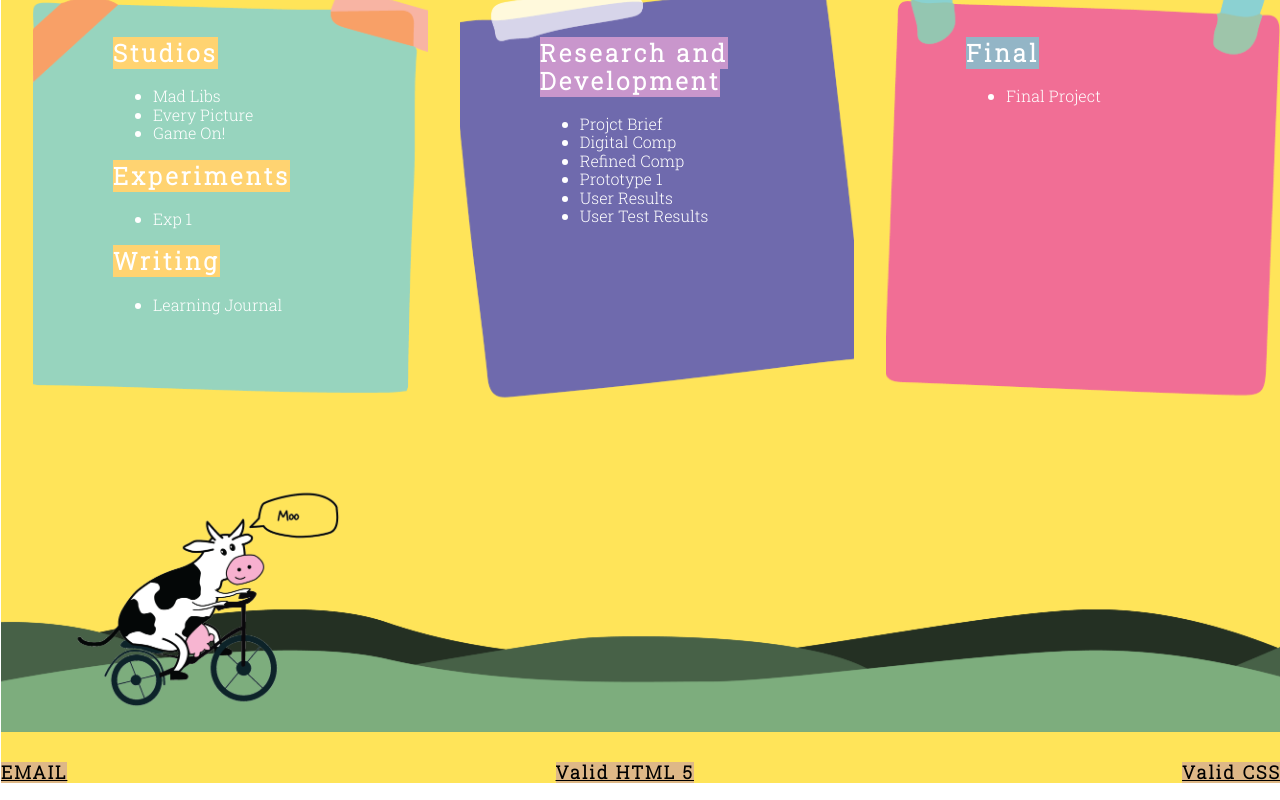
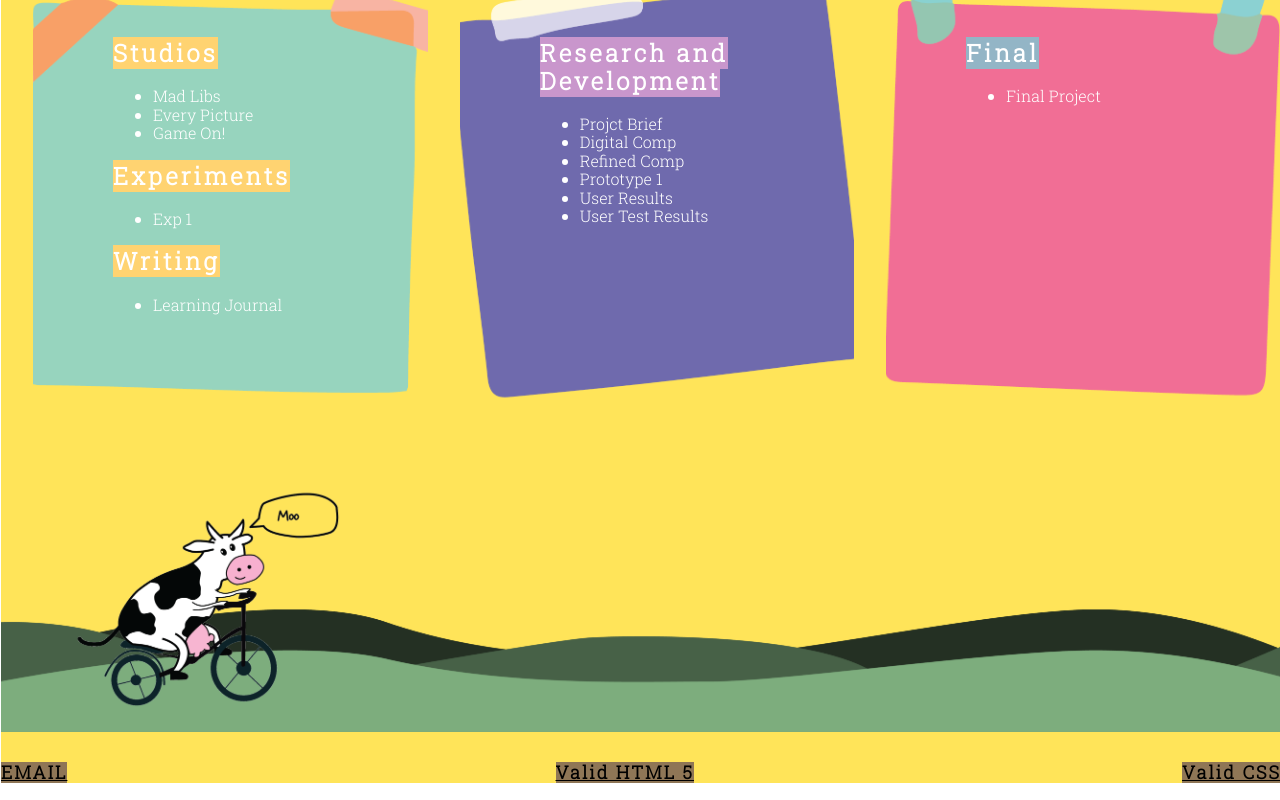
Before and after one commit to forgetsemicolon/forgetsemicolon.github.io, a plain HTML site: page des157a/index.html in a window 1280 px wide. Shown: the part 475-1275 px from the top of the page. Drawn offline with nearby package versions, Linux system fonts and the light colour scheme.

Commit message:
color changes

```diff
--- a/des157a/styles.css
+++ b/des157a/styles.css
@@ -119,7 +119,7 @@ footer a {
     font-size: large;
     font-weight: 800;
     letter-spacing: 2px;
-    background-color: burlywood;
+    background-color: rgb(143, 118, 86);
     color: black;
 }
 
```
